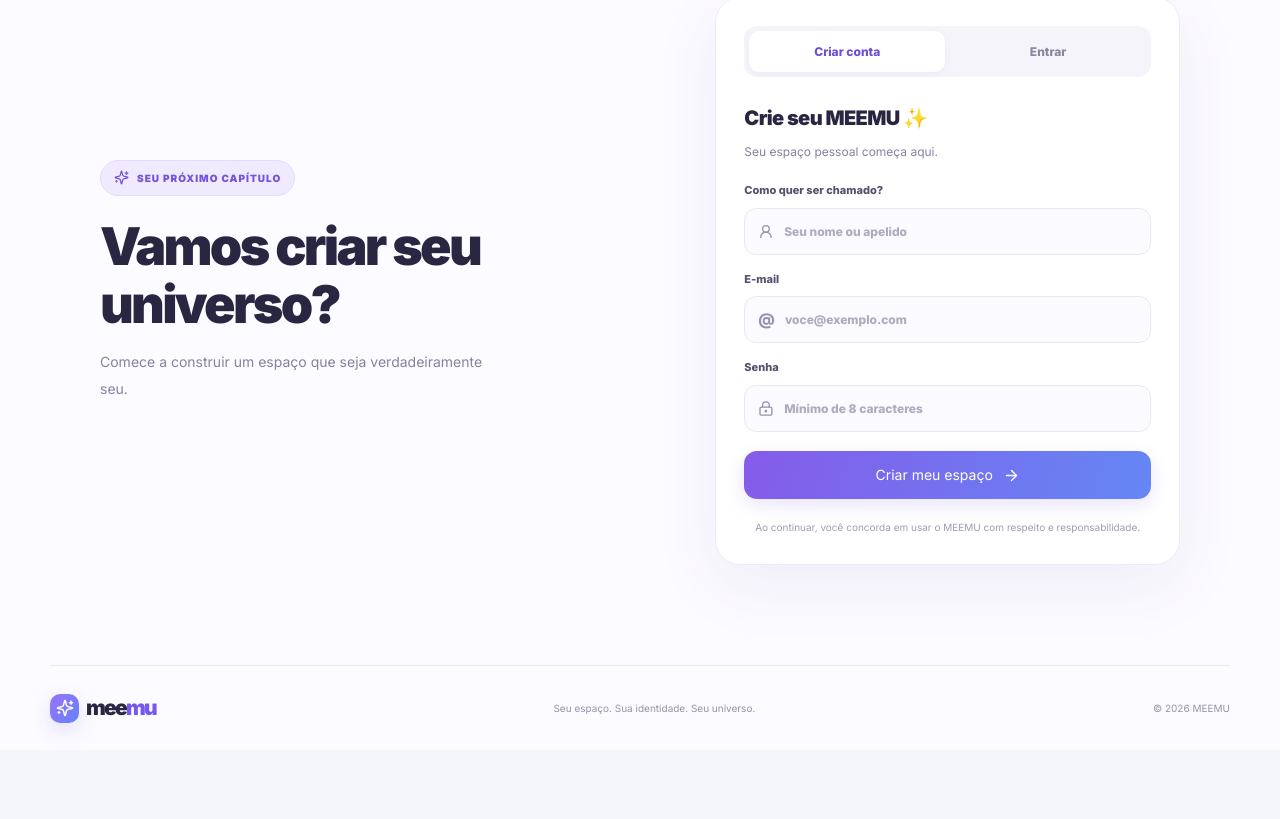
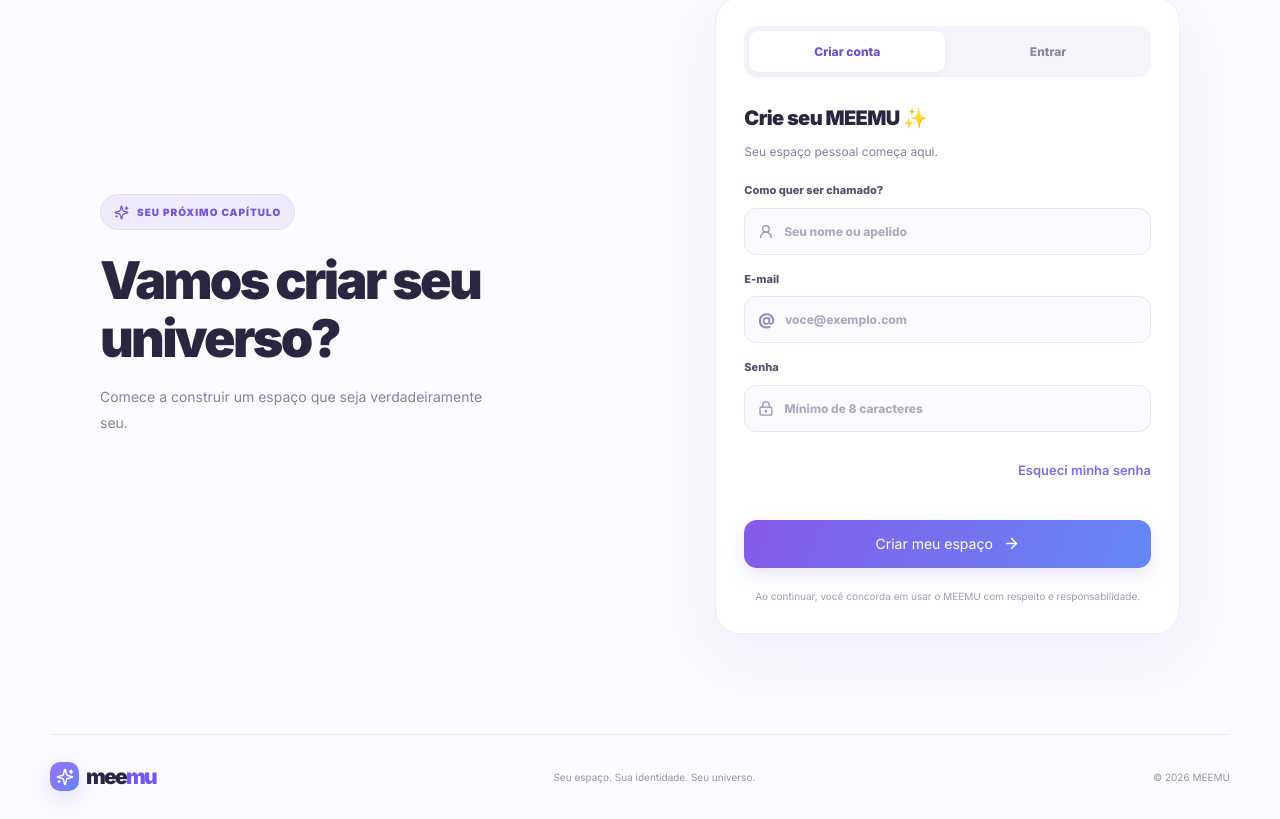
Before and after one commit to mymeemu/meemu, a Next.js app: page / in a window 1280 px wide. Shown: the part 1689-2508 px from the top of the page. Before the commit the page ends 2439 px from the top, so only its background shows below. Built offline with nearby package versions, Linux system fonts and the light colour scheme; no server answers.

Commit message:
Update page.tsx

```diff
--- a/app/page.tsx
+++ b/app/page.tsx
@@ -488,7 +488,6 @@
               </span>
             </label>
 
-            {mode === "login" && (
               <button
   type="button"
   onClick={handlePasswordReset}
@@ -509,7 +508,6 @@
 >
   {busy ? "Aguarde..." : "Esqueci minha senha"}
 </button>
-            )}
 
             <button
               className="auth-submit"
```
Lines whose indentation alone changed are shown as unchanged.
